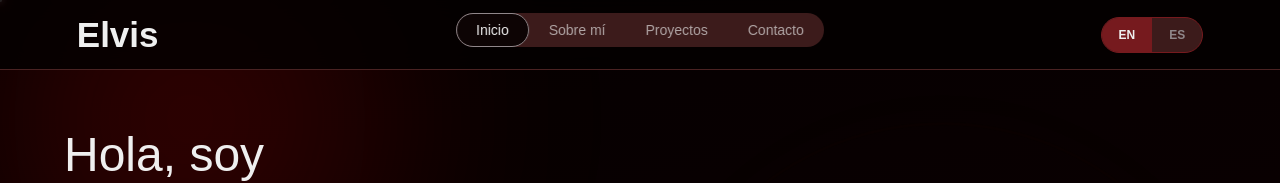
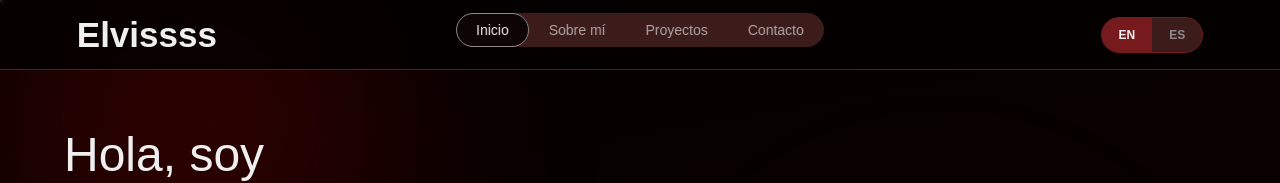
Before and after one commit to LeviCorrales/mi_portafolio, a plain HTML site: page index.html in a window 1280 px wide. Shown: the top 183 px of the page. Drawn offline with Linux system fonts and the light colour scheme; a web font is replaced by a local one.

Commit message:
Update index.html

```diff
--- a/index.html
+++ b/index.html
@@ -26,7 +26,7 @@
     <div class="container nav">
 
         <!-- LOGO -->
-        <a href="#inicio" class="logo">Elvis</a>
+        <a href="#inicio" class="logo">Elvissss</a>
 
         <!-- CONTROLES -->
         <div class="nav-controls">
```
